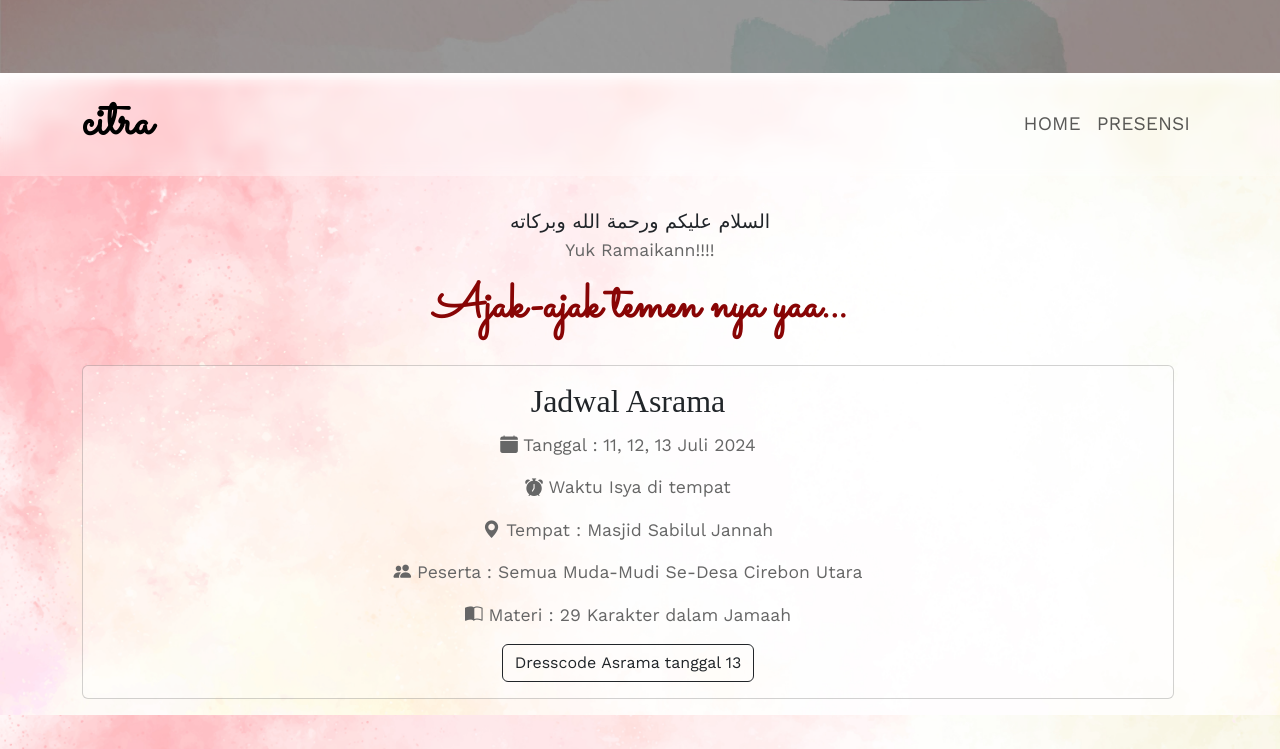
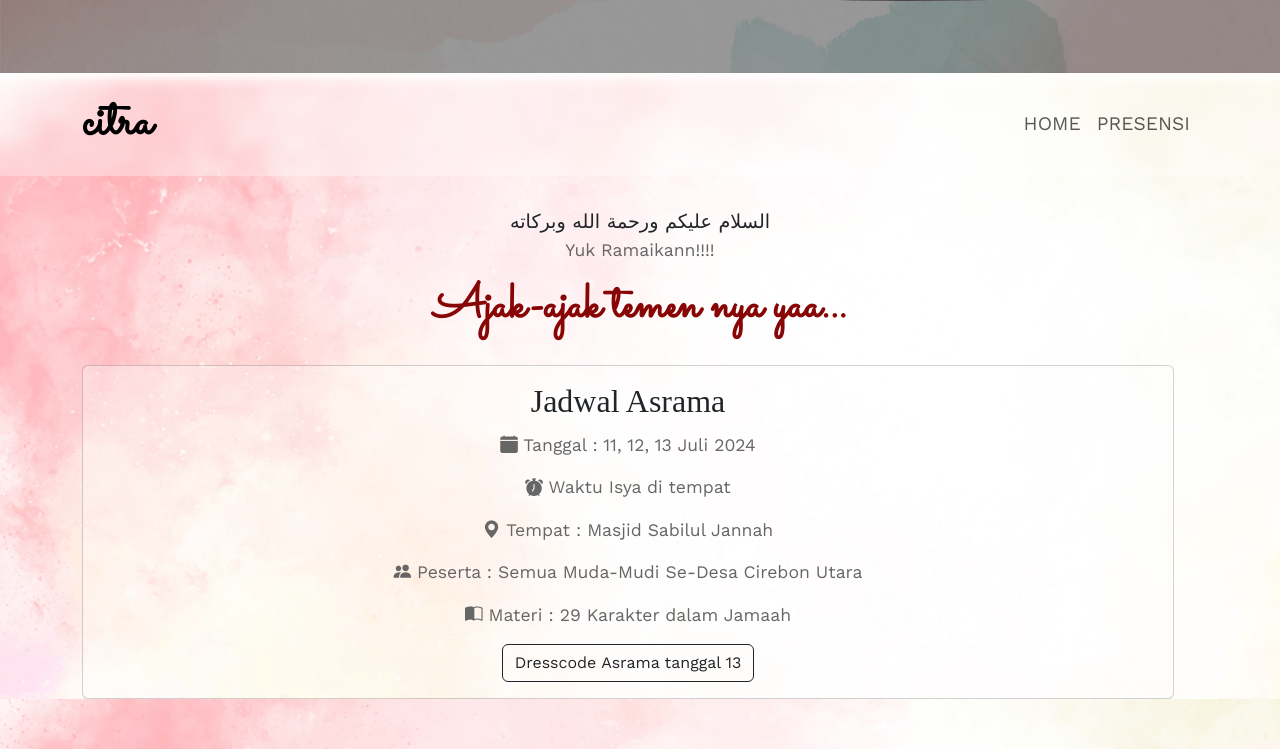
Before and after one commit to oliviasekar3/Undangan-Asrama-Citra, a plain HTML site: page index.html in a window 1280 px wide. Shown: the part 727-1476 px from the top of the page. Drawn offline with nearby package versions, Linux system fonts and the light colour scheme; some packages are replaced by stand-ins of ours; a script that the page names is missing.

Commit message:
Update style.css

```diff
--- a/style.css
+++ b/style.css
@@ -90,10 +90,10 @@ body {
     background-image: url(img/miss1.jpg);
     /* background-image: url(img/bby.jpg); */
     background-size: cover;
-    min-height: 50vh;
+    min-height: 55vh;
     margin-top: -6rem;
     padding-top: 8rem;
-    padding-bottom: 1rem;
+    padding-bottom: -8rem;
     /* filter: opacity(50%); */
 }
 
```
